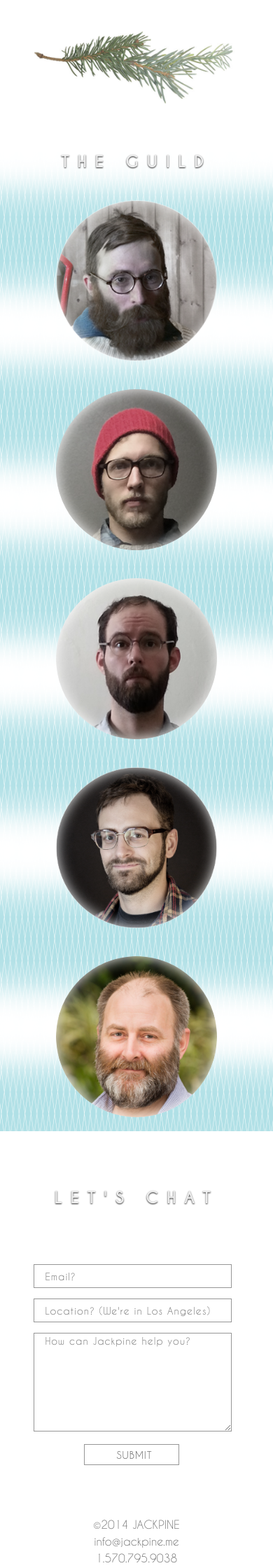
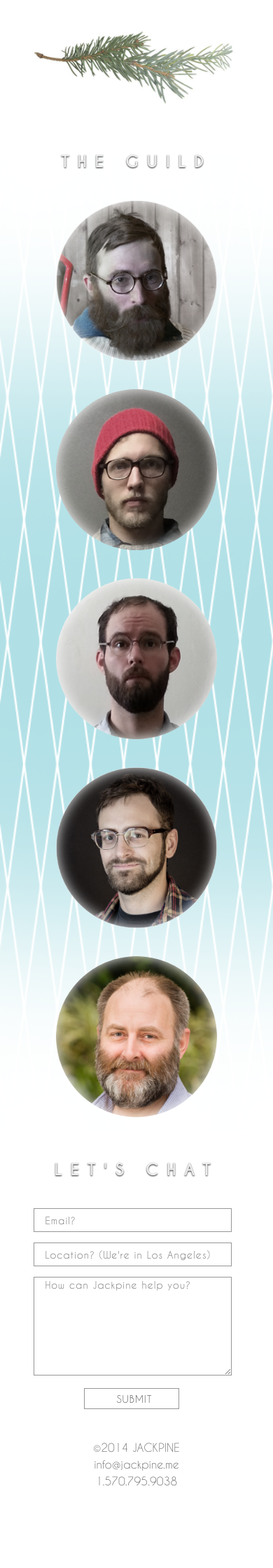
Before and after one commit to jackpine/jackpine.github.com, a Jekyll site: the page built from index.html, in a window 390 px wide. Shown: the part 1237-3477 px from the top of the page at 70% size. Built offline with Jekyll 4.4.1, drawn with Linux system fonts in a browser that asks for light colours; Markdown is read by kramdown in place of the engine named in the settings; after the commit the page ends 3392 px from its top, so only the background shows below that.

Commit message:
size for mobile too!

```diff
--- a/css/style.scss
+++ b/css/style.scss
@@ -203,6 +203,9 @@ section {
 #the_guild {
   background-image: url("../img/diamond-pattern.png");
   background-size: contain;
+  @media (max-width: $screen-sm-min) {
+    background-size: cover;
+  }
   .centered {
     width: 90%;
   }
@@ -256,9 +259,15 @@ section {
 }
 
 #lets_chat {
+  //needed for absolutely positioned cones
+  position: relative;
   h1 {
     margin-top: 80px;
     margin-bottom: 80px;
+    @media (max-width: $screen-sm-min) {
+      margin-top: 40px;
+      margin-bottom: 40px;
+    }
   }
   form {
     width: 64%;
@@ -327,11 +336,12 @@ section {
 
 .footer {
   text-align: center;
-  margin-top: 60px;
-  padding-bottom: 40px;
+  margin-top: 100px;
+  padding-bottom: 110px;
   width: 100%;
   @media (max-width: $screen-sm-min) {
-    position: relative;
+    margin-top: 30px;
+    padding-bottom: 30px;
   }
   #contact-info {
     margin: 0 auto;
```
